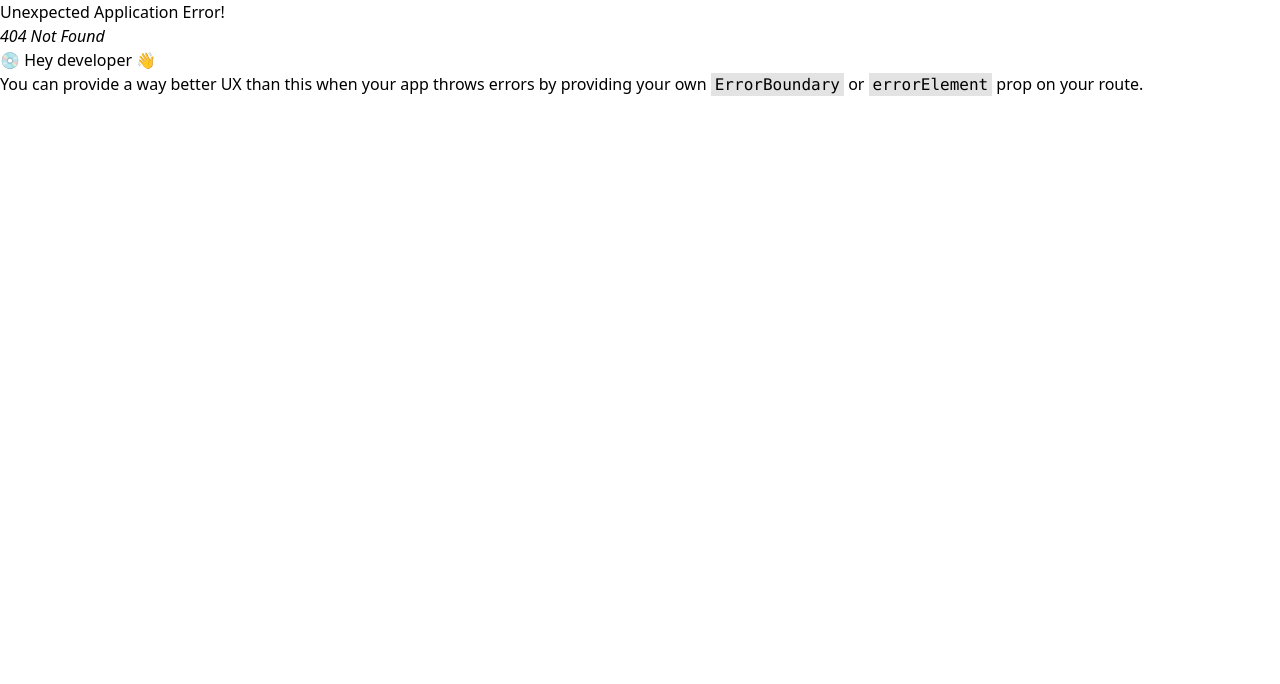
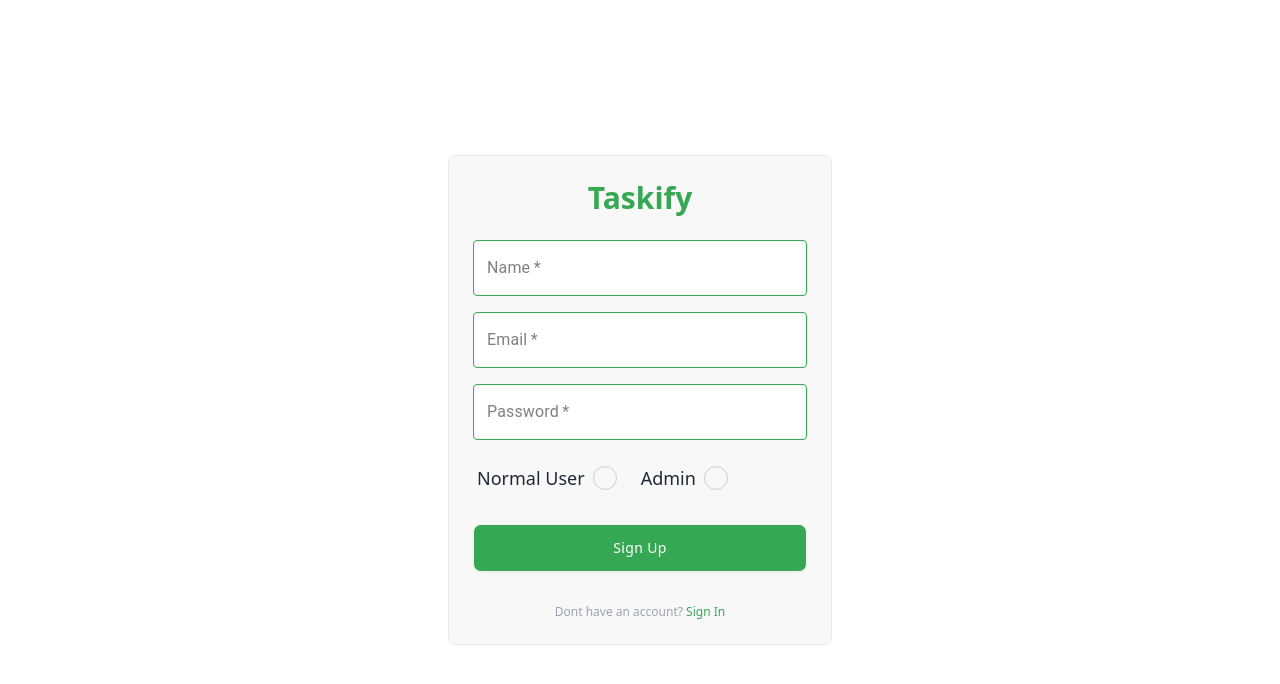
Before and after one commit to hellomaruf/Taskify-client, a React (Vite) app: page /signup in a window 1280 px wide. Before the commit this address had no page. Shown: the top 684 px of the page. Built offline with nearby package versions, Linux system fonts and the light colour scheme.

Commit message:
Added signin and signup page

```diff
--- a/package.json
+++ b/package.json
@@ -10,6 +10,9 @@
     "preview": "vite preview"
   },
   "dependencies": {
+    "@emotion/react": "^11.13.3",
+    "@emotion/styled": "^11.13.0",
+    "@mui/material": "^6.1.0",
     "react": "^18.3.1",
     "react-dom": "^18.3.1",
     "react-router-dom": "^6.26.2"
@@ -20,6 +23,7 @@
     "@types/react-dom": "^18.3.0",
     "@vitejs/plugin-react": "^4.3.1",
     "autoprefixer": "^10.4.20",
+    "daisyui": "^4.12.10",
     "eslint": "^9.9.0",
     "eslint-plugin-react": "^7.35.0",
     "eslint-plugin-react-hooks": "^5.1.0-rc.0",
--- /dev/null
+++ b/src/Pages/SignIn.jsx
@@ -0,0 +1,110 @@
+import { styled } from "@mui/material/styles";
+import TextField from "@mui/material/TextField";
+import { Link } from "react-router-dom";
+
+function SignIn() {
+  const CustomTextField = styled(TextField)(() => ({
+    "& .MuiInputLabel-root": {
+      color: "gray", // Default label color
+      // fontSize: ".9rem",
+    },
+    "& .MuiInputLabel-root.Mui-focused": {
+      color: "#36A853", // Label color when focused
+    },
+    "& .MuiOutlinedInput-root": {
+      "& fieldset": {
+        borderColor: "#36A853", // Default border color
+      },
+      "&:hover fieldset": {
+        borderColor: "#36A853", // Hover border color
+      },
+      "&.Mui-focused fieldset": {
+        borderColor: "#36A853", // Focused border color
+      },
+    },
+  }));
+
+  const handleSignInUser = () => {};
+  return (
+    <div>
+      <div className="h-screen flex items-center justify-center ">
+        <div className="w-full max-w-sm p-6 m-auto mx-auto backdrop-blur-xl border bg-gray-100 bg-opacity-60 rounded-lg  ">
+          <div className="flex justify-center mx-auto ">
+            <h3 className="text-3xl font-bold text-[#36A853]">Taskify</h3>
+          </div>
+
+          <form onSubmit={handleSignInUser} className="mt-6">
+            <div className=" mt-4">
+              <CustomTextField
+                className="w-full bg-white "
+                id="outlined-basic"
+                label="Email"
+                variant="outlined"
+                type="email"
+                name="email"
+                required
+              />
+            </div>
+            <div className="mt-4">
+              <CustomTextField
+                className="w-full bg-white "
+                id="outlined-basic"
+                label="Password"
+                variant="outlined"
+                type="password"
+                name="password"
+                required
+              />
+            </div>
+
+            <div className="mt-6">
+              <button className="w-full btn px-6 py-2.5 text-sm font-medium tracking-wide bg-[#36A853] text-white capitalize transition-colors duration-300 transform  rounded-lg hover:bg-gray-700 focus:outline-none focus:ring focus:ring-gray-300 focus:ring-opacity-50">
+                Sign In
+              </button>
+            </div>
+          </form>
+
+          <div className="flex items-center justify-between mt-4">
+            <span className="w-1/5 border-b dark:border-gray-600 lg:w-1/5"></span>
+
+            <a
+              href="#"
+              className="text-xs text-center text-gray-500 uppercase hover:underline"
+            >
+              or login with Social Media
+            </a>
+
+            <span className="w-1/5 border-b dark:border-gray-400 lg:w-1/5"></span>
+          </div>
+
+          <div className="flex items-center mt-6 ">
+            <button
+              //   onClick={handleGoogleLogin}
+              type="button"
+              className="flex btn items-center justify-center w-full px-6 py-2  text-sm font-medium text-white transition-colors duration-300 transform bg-blue-500 rounded-lg hover:bg-blue-400 focus:bg-blue-400 focus:outline-none"
+            >
+              <svg className="w-4 h-4 mx-2 fill-current" viewBox="0 0 24 24">
+                <path d="M12.24 10.285V14.4h6.806c-.275 1.765-2.056 5.174-6.806 5.174-4.095 0-7.439-3.389-7.439-7.574s3.345-7.574 7.439-7.574c2.33 0 3.891.989 4.785 1.849l3.254-3.138C18.189 1.186 15.479 0 12.24 0c-6.635 0-12 5.365-12 12s5.365 12 12 12c6.926 0 11.52-4.869 11.52-11.726 0-.788-.085-1.39-.189-1.989H12.24z"></path>
+              </svg>
+
+              <span className=" mx-2 ">Sign in with Google</span>
+            </button>
+          </div>
+
+          <p className="mt-8 text-xs font-light text-center text-gray-400">
+            {" "}
+            Dont have an account?{" "}
+            <Link
+              to={"/signup"}
+              className="font-medium text-[#36A853]  hover:underline"
+            >
+              Create One
+            </Link>
+          </p>
+        </div>
+      </div>
+    </div>
+  );
+}
+
+export default SignIn;
--- /dev/null
+++ b/src/Pages/SignUp.jsx
@@ -0,0 +1,130 @@
+import { styled } from "@mui/material/styles";
+import TextField from "@mui/material/TextField";
+import { useState } from "react";
+import { Link } from "react-router-dom";
+
+function SignUp() {
+  const [userRole, setUserRole] = useState("");
+  const CustomTextField = styled(TextField)(() => ({
+    "& .MuiInputLabel-root": {
+      color: "gray", // Default label color
+      // fontSize: ".9rem",
+    },
+    "& .MuiInputLabel-root.Mui-focused": {
+      color: "#36A853", // Label color when focused
+    },
+    "& .MuiOutlinedInput-root": {
+      "& fieldset": {
+        borderColor: "#36A853", // Default border color
+      },
+      "&:hover fieldset": {
+        borderColor: "#36A853", // Hover border color
+      },
+      "&.Mui-focused fieldset": {
+        borderColor: "#36A853", // Focused border color
+      },
+    },
+  }));
+  const handleUserRole = (e) => {
+    setUserRole(e.target.value);
+  };
+
+  const handleSignUp = () => {};
+  return (
+    <div>
+      <div className="h-screen flex items-center justify-center">
+        <div className="w-full max-w-sm p-6 m-auto mx-auto backdrop-blur-xl border bg-gray-100 bg-opacity-60 rounded-lg  ">
+          <div className="flex justify-center mx-auto ">
+            <h3 className="text-3xl font-bold text-[#36A853]">Taskify</h3>
+          </div>
+
+          <form onSubmit={handleSignUp} className="mt-6">
+            <div className="mt-4">
+              <CustomTextField
+                className="w-full bg-white "
+                id="outlined-basic"
+                label="Name"
+                variant="outlined"
+                type="text"
+                name="name"
+                required
+              />
+            </div>
+            <div className="mt-4">
+              <CustomTextField
+                className="w-full bg-white "
+                id="outlined-basic"
+                label="Email"
+                variant="outlined"
+                type="email"
+                name="email"
+                required
+              />
+            </div>
+
+            <div className="mt-4 relative">
+              <CustomTextField
+                className="w-full bg-white "
+                id="outlined-basic"
+                label="Password"
+                variant="outlined"
+                type="password"
+                name="password"
+                required
+              />
+            </div>
+
+            <div className=" mt-4">
+              <div className="flex items-center gap-4">
+                <div className="form-control ">
+                  <label className="label cursor-pointer flex gap-2">
+                    <span className="label-text text-lg">Normal User</span>
+                    <input
+                      type="radio"
+                      name="radio-10"
+                      className="radio checked:bg-[#36A853]"
+                      value={"Normal User"}
+                      onChange={handleUserRole}
+                    />
+                  </label>
+                </div>
+                <div className="form-control">
+                  <label className="label cursor-pointer flex gap-2">
+                    <span className="label-text text-lg">Admin</span>
+                    <input
+                      type="radio"
+                      required
+                      onChange={handleUserRole}
+                      name="radio-10"
+                      className="radio checked:bg-[#36A853]"
+                      value="Admin"
+                    />
+                  </label>
+                </div>
+              </div>
+            </div>
+
+            <div className="mt-6">
+              <button className="w-full btn px-6 py-2.5 text-sm font-medium tracking-wide bg-[#36A853] text-white capitalize transition-colors duration-300 transform  rounded-lg hover:bg-gray-700 focus:outline-none focus:ring focus:ring-gray-300 focus:ring-opacity-50">
+                Sign Up
+              </button>
+            </div>
+          </form>
+
+          <p className="mt-8 text-xs font-light text-center text-gray-400">
+            {" "}
+            Dont have an account?{" "}
+            <Link
+              to={"/signin"}
+              className="font-medium text-[#36A853]  hover:underline"
+            >
+              Sign In
+            </Link>
+          </p>
+        </div>
+      </div>
+    </div>
+  );
+}
+
+export default SignUp;
--- a/tailwind.config.js
+++ b/tailwind.config.js
@@ -4,5 +4,7 @@ export default {
   theme: {
     extend: {},
   },
-  plugins: [],
+  plugins: [
+    require('daisyui'),
+  ],
 };
```
Also changed, not shown: src/assets/Router/Router.jsx (+11 -1 lines), 1 other file (tests, documents, lock files or other folders).
